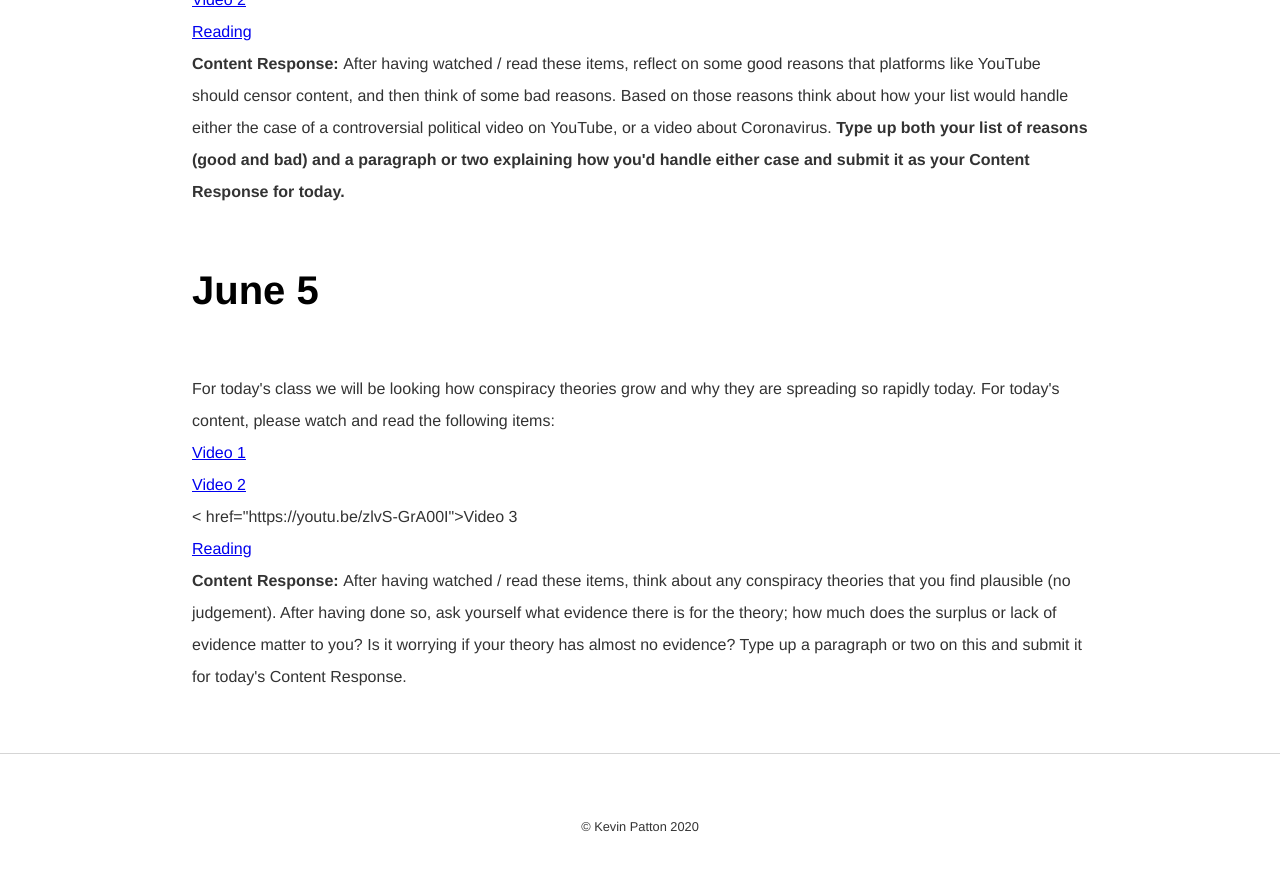
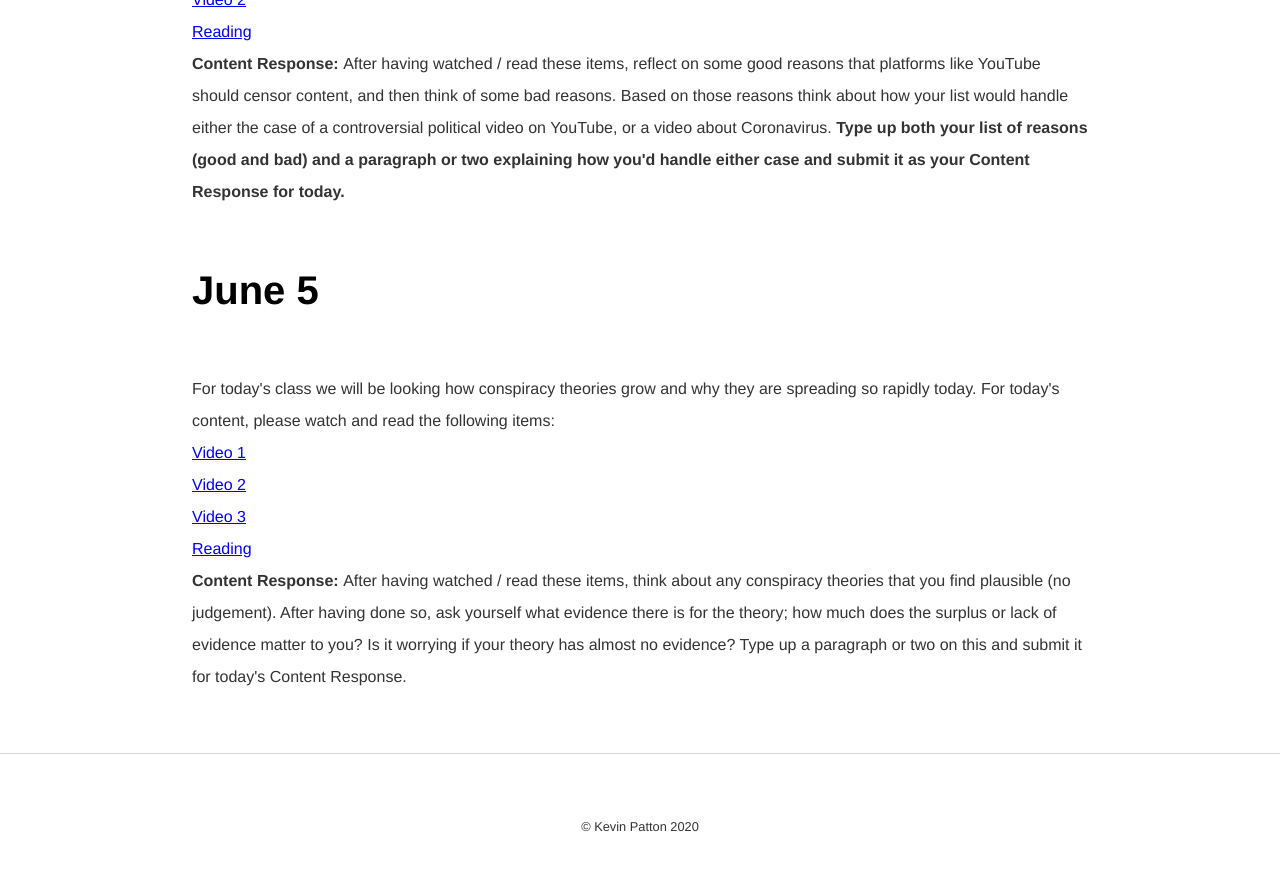
Before and after one commit to kevinjpatton/kevinjpatton.github.io, a Jekyll site: the page built from teaching/phil1020/index.html, in a window 1280 px wide and 900 px high, scrolled down 1943 px. Shown: the top 871 px of the window. Built offline with Jekyll 4.4.1, drawn with Linux system fonts in a browser that asks for light colours; Markdown is read by kramdown in place of the engine named in the settings; some of the changed lines change nothing that is shown.

Commit message:
Update index.html

```diff
--- a/teaching/phil1020/index.html
+++ b/teaching/phil1020/index.html
@@ -37,7 +37,7 @@
 <h1>June 5</h1>
 <p>For today's class we will be looking how conspiracy theories grow and why they are spreading so rapidly today.  For today's content, please watch and read the following items:<br>
 <a href="https://youtu.be/pTBvKjl6wF4" target="_blank">Video 1</a><br>
-<a href="https://www.youtube.com/watch?v=88_C-fogY40">Video 2</a><br>
-  < href="https://youtu.be/zlvS-GrA00I">Video 3</a><br>
+<a href="https://www.youtube.com/watch?v=88_C-fogY40" target="_blank">Video 2</a><br>
+  <a href="https://youtu.be/zlvS-GrA00I" target="_blank">Video 3</a><br>
 <a href="https://www.economist.com/open-future/2019/08/12/conspiracy-theories-are-dangerous-heres-how-to-crush-them" target="_blank">Reading</a><br>
 <b>Content Response:  </b>After having watched / read these items, think about any conspiracy theories that you find plausible (no judgement).  After having done so, ask yourself what evidence there is for the theory; how much does the surplus or lack of evidence matter to you?  Is it worrying if your theory has almost no evidence?  Type up a paragraph or two on this and submit it for today's Content Response.</b></p>
```
